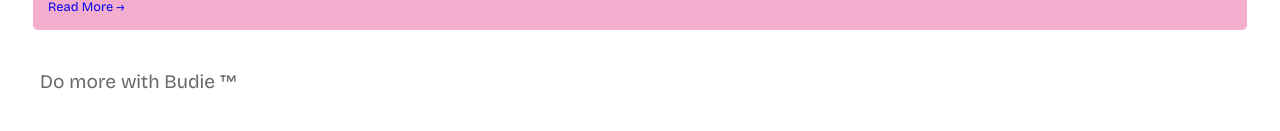
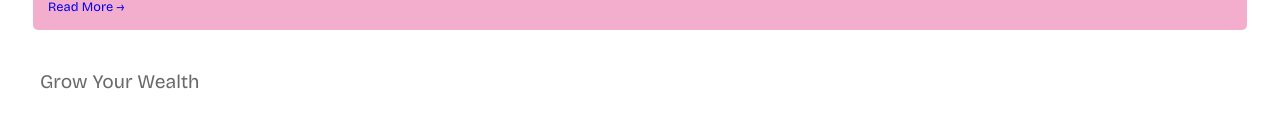
Before and after one commit to kerenIy/budie-app, a React (Vite) app: page /account in a window 1280 px wide. Shown: the part 485-616 px from the top of the page. Built offline with nearby package versions, Linux system fonts and the light colour scheme.

Commit message:
Renamed card component

```diff
--- a/src/components/account/MainContent.jsx
+++ b/src/components/account/MainContent.jsx
@@ -1,4 +1,4 @@
-import Cards from "./Cards";
+import Cards from "./CardItem";
 import MainBodyItem from "./MainBodyItem";
 import MainBodyCard from "./MainBodyCard";
 import Badge from "./Badge";
@@ -31,7 +31,7 @@
             />
           </div>
           <div>
-            <MainBodyItem title="Do more with Budie &trade;" />
+            <MainBodyItem title="Grow Your Wealth" />
             <div>
               <MainBodyCard img={Budget} name="Explore budgets" />
             </div>
```
Also changed, not shown: src/components/account/CardItem.jsx (renamed from src/components/account/Cards.jsx).
